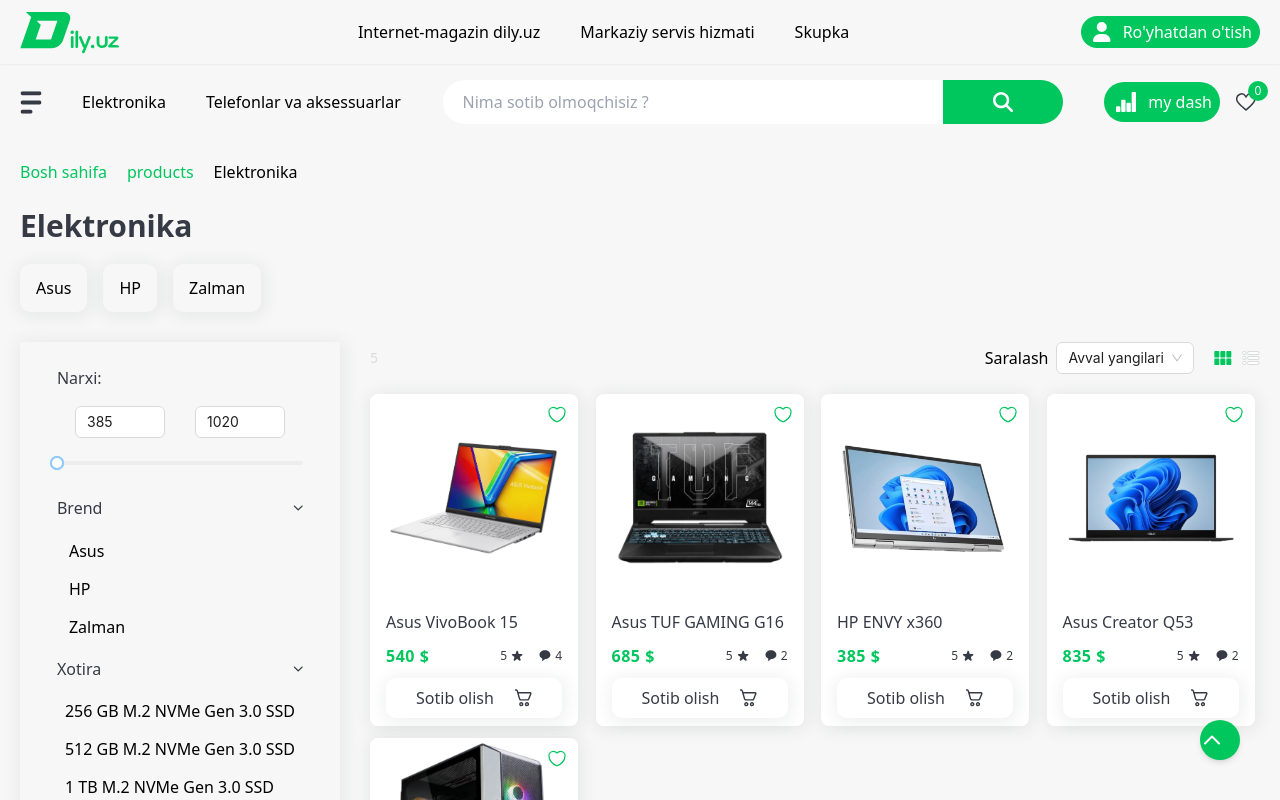
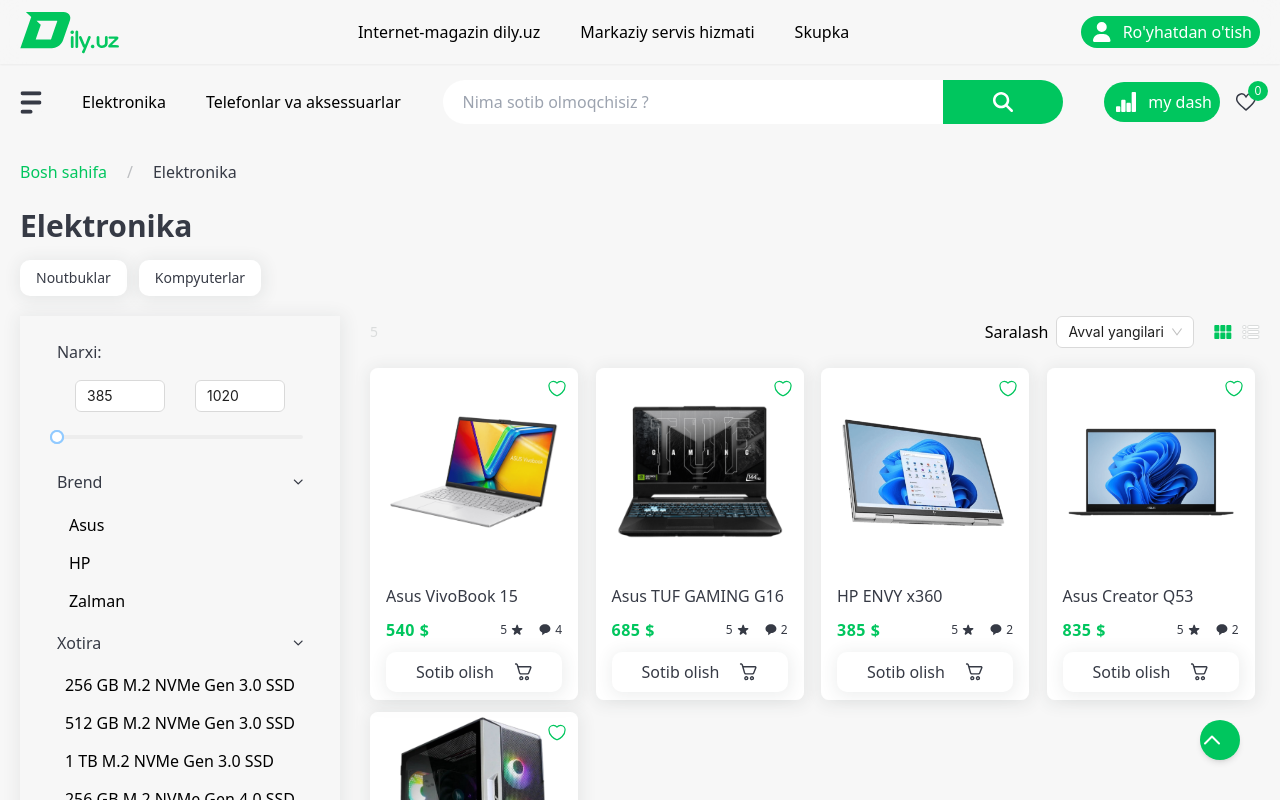
Before and after one commit to dxxdev/dily, a React (Vite) app in the folder client/: page /products/Elektronika in a window 1280 px wide. Shown: the top 800 px of the page. Built offline with nearby package versions, Linux system fonts and the light colour scheme.

Commit message:
feat: improve category navigation, fix breadcrumbs and layout

```diff
--- a/client/src/App.jsx
+++ b/client/src/App.jsx
@@ -62,7 +62,7 @@ const App = () => {
         <Route path="/*" element={<PageNotFound one={one} />} />
         <Route path="/Servises/:title" element={<ServisesRepairDetail />} />
         <Route path="/search" element={<Searched />} />
-      </Route>,
+      </Route>
       <Route path="/admin" element={<AdminLayout />}>
         <Route index element={<DashboardOverview />} />
         <Route path="products" element={<AdminProducts />} />
--- a/client/src/components/main-components/Breadcrumb.jsx
+++ b/client/src/components/main-components/Breadcrumb.jsx
@@ -1,15 +1,23 @@
 import React from "react";
 import { Link, useLocation } from "react-router-dom";
+import { products } from "../../data/data";
+import filteredById from "../../functions/filteredById";
 
 const Breadcrump = () => {
   const location = useLocation();
-  const pathe = location.pathname.replaceAll("%20", " ");
-  location.pathname = pathe;
-  const path = location.pathname.split("/");
-  const filterArr = path.filter(
-    (path) =>
-      path !== "" && path !== "sotib-olish" && path !== "sale" && path !== "car"
-  );
+  const pathnames = location.pathname.split("/").filter((x) => x);
+
+  const skipNames = ["sotib-olish", "sale", "car", "login", "products"];
+
+  // Filter out skipped names but keep track of the original index for path building
+  const breadcrumbItems = pathnames.reduce((acc, value, index) => {
+    const to = `/${pathnames.slice(0, index + 1).join("/")}`;
+    if (!skipNames.includes(value)) {
+      acc.push({ value, to, index });
+    }
+    return acc;
+  }, []);
+
   return (
     <div className="w-full flex items-center justify-center">
       <ul className="flex space-x-5 vercel my-5  w-full max-w-7xl mx-auto px-5">
@@ -19,15 +27,27 @@ const Breadcrump = () => {
           </Link>
         </li>
 
-        {filterArr.map((path, index) => {
+        {breadcrumbItems.map((item, i) => {
+          const isLast = i === breadcrumbItems.length - 1;
+          let displayName = decodeURIComponent(item.value);
+
+          // If it's the last item and it looks like an ID, try to get product name
+          if (isLast && !isNaN(item.value) && item.value.trim() !== "") {
+            const product = filteredById(products, item.value)[0];
+            if (product) {
+              displayName = product.productName;
+            }
+          }
+
           return (
-            <li key={index}>
-              {index !== filterArr.length - 1 ? (
-                <Link className="text-bright-green" to={path}>
-                  {`${path}`}
+            <li key={item.to} className="flex items-center gap-5">
+              <span className="text-dark-gray/30">/</span>
+              {!isLast ? (
+                <Link className="text-bright-green hover:underline" to={item.to}>
+                  {displayName}
                 </Link>
               ) : (
-                path
+                <span className="text-dark-gray font-medium">{displayName}</span>
               )}
             </li>
           );
--- a/client/src/data/accessories.js
+++ b/client/src/data/accessories.js
@@ -15,7 +15,7 @@ const accesories = [
     ProductName: "Apple Air Pods Pro",
     category: {
       id: randomId(),
-      name: "Telefon va aksessuarlar",
+      name: "Telefonlar va aksessuarlar",
       icon: telephones,
       catalogIcon: telephoneAccessory,
       originalCategory: "Quloqchinlar",
--- a/client/src/pages/CategoryProducts.jsx
+++ b/client/src/pages/CategoryProducts.jsx
@@ -1,16 +1,19 @@
 import React, { useEffect, useState } from "react";
-import { useLocation } from "react-router-dom";
+import { useParams } from "react-router-dom";
 import { products } from "../data/data";
 import filteredBrend from "../functions/filteredBrend";
 import { InputNumber, Select, Slider } from "antd";
 import filteredPrice from "../functions/filteredPrice";
 import filteredProductMemory from "../functions/filteredProductMemory";
 import CategoryProductCard from "../components/CategoryProductCard";
-import filteredProductByCategory from "../functions/filteredProductByCategory.js";
+import filteredProductByCategory from "../functions/filteredProductByCategory";
+import filteredCategoryMenu from "../functions/filteredCategoryMenu";
+import { Link } from "react-router-dom";
 
 const CategoryProducts = ({ one, setone }) => {
-  const location = useLocation();
-  const pathname = location.pathname.split("/").slice(1).pop();
+  const { categoryName } = useParams();
+  const pathname = decodeURIComponent(categoryName);
+  const subCategories = filteredCategoryMenu(pathname);
   const [brends, setBrends] = useState([]);
   const [memoryArr, setMemoryArr] = useState([]);
   const [filteredProducts, setFilteredProducts] = useState([]);
@@ -48,25 +51,29 @@ const CategoryProducts = ({ one, setone }) => {
   };
   return (
     <div className="my-container flex justify-between items-start gap-30">
-      <div className="flex flex-col w-full justify-center items-start gap-30">
-        <div className="flex flex-col justify-between items-start gap-5">
-          <h2 className="text-3xl font-bold leading-120 text-dark-gray">
-            {pathname}
-          </h2>
-          <ul className="flex justify-start items-center gap-4">
-            {brends &&
-              brends.length > 0 &&
-              brends.map((brend, index) => {
-                return (
-                  <button key={index}>
-                    <li className="py-3 px-4 rounded-[10px] shadow-product-card-shadow">
-                      {brend}
-                    </li>
-                  </button>
-                );
-              })}
-          </ul>
+      <div className="flex flex-col w-full justify-start items-start gap-5">
+        {/* Left Sidebar */}
+        <div className="flex flex-col justify-start items-stretch gap-4">
+          <div className="flex justify-between items-center w-full">
+            <h2 className="text-3xl font-bold leading-120 text-dark-gray">
+              {pathname}
+            </h2>
+          </div>
+          <div className="flex flex-wrap gap-3 w-full justify-start">
+            {subCategories &&
+              subCategories.length > 0 &&
+              subCategories.map((sub, index) => (
+                <Link
+                  key={index}
+                  to={`/products/${pathname}/${sub.originalCategory}`}
+                  className="py-2 px-4 rounded-[10px] shadow-product-card-shadow bg-white text-dark-gray hover:text-bright-green transition-all text-sm font-medium"
+                >
+                  {sub.originalCategory}
+                </Link>
+              ))}
+          </div>
         </div>
+        {/* Main Content */}
         <div className="flex justify-start w-full items-start gap-30">
           <div className="flex flex-col justify-center shadow-product-card-shadow items-center w-full max-w-80 gap-30 sticky top-[72px]">
             <div className="flex flex-col justify-center items-stretch gap-30 px-30 py-6">
--- a/client/src/pages/OriginalCategoryProducts.jsx
+++ b/client/src/pages/OriginalCategoryProducts.jsx
@@ -1,5 +1,5 @@
 import React, { useEffect, useState } from "react";
-import { useLocation } from "react-router-dom";
+import { useParams } from "react-router-dom";
 import filteredOriginalCategory from "../functions/filteredOriginalCategory";
 import { products } from "../data/data";
 import filteredBrend from "../functions/filteredBrend";
@@ -9,8 +9,8 @@ import filteredProductMemory from "../functions/filteredProductMemory";
 import CategoryProductCard from "../components/CategoryProductCard";
 
 const OriginalCategoryProducts = ({ one, setone }) => {
-  const location = useLocation();
-  const pathname = location.pathname.split("/").slice(1).pop();
+  const { originalCategory } = useParams();
+  const pathname = decodeURIComponent(originalCategory);
   const [brends, setBrends] = useState([]);
   const [memoryArr, setMemoryArr] = useState([]);
   const [filteredProducts, setFilteredProducts] = useState([]);
```
Also changed, not shown: client/src/functions/filteredProductByCategory.js (renamed from client/src/functions/filteredProductByCategory.js.js).
